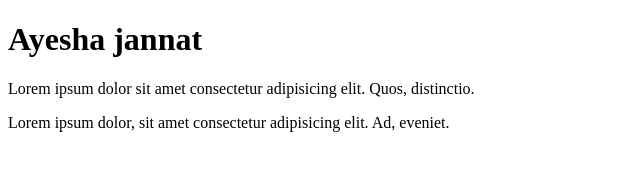
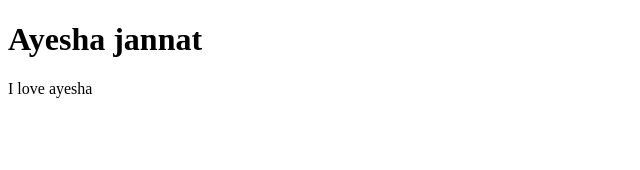
Before and after one commit to ayesha626/first-website, a plain HTML site: page index.html in a window 1280 px wide. Shown: the whole page, without its empty margins (0-640 px from the left). Drawn offline with Linux system fonts and the light colour scheme.

Commit message:
Update index.html

```diff
--- a/index.html
+++ b/index.html
@@ -8,7 +8,6 @@
 </head>
 <body>
     <h1>Ayesha jannat</h1>
-    <p>Lorem ipsum dolor sit amet consectetur adipisicing elit. Quos, distinctio.</p>
-    <p>Lorem ipsum dolor, sit amet consectetur adipisicing elit. Ad, eveniet.</p>
+    <p> I love ayesha </p>
 </body>
 </html>
```
